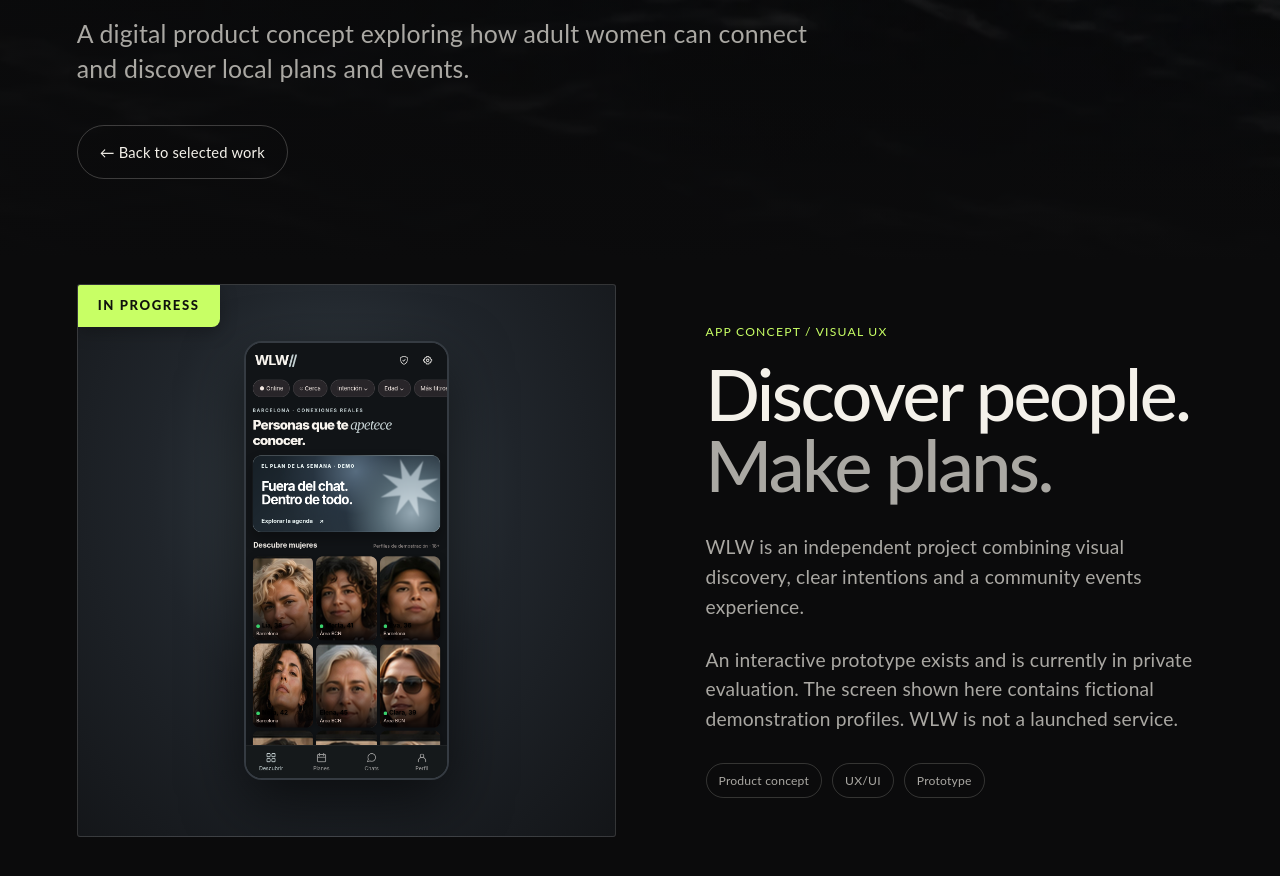
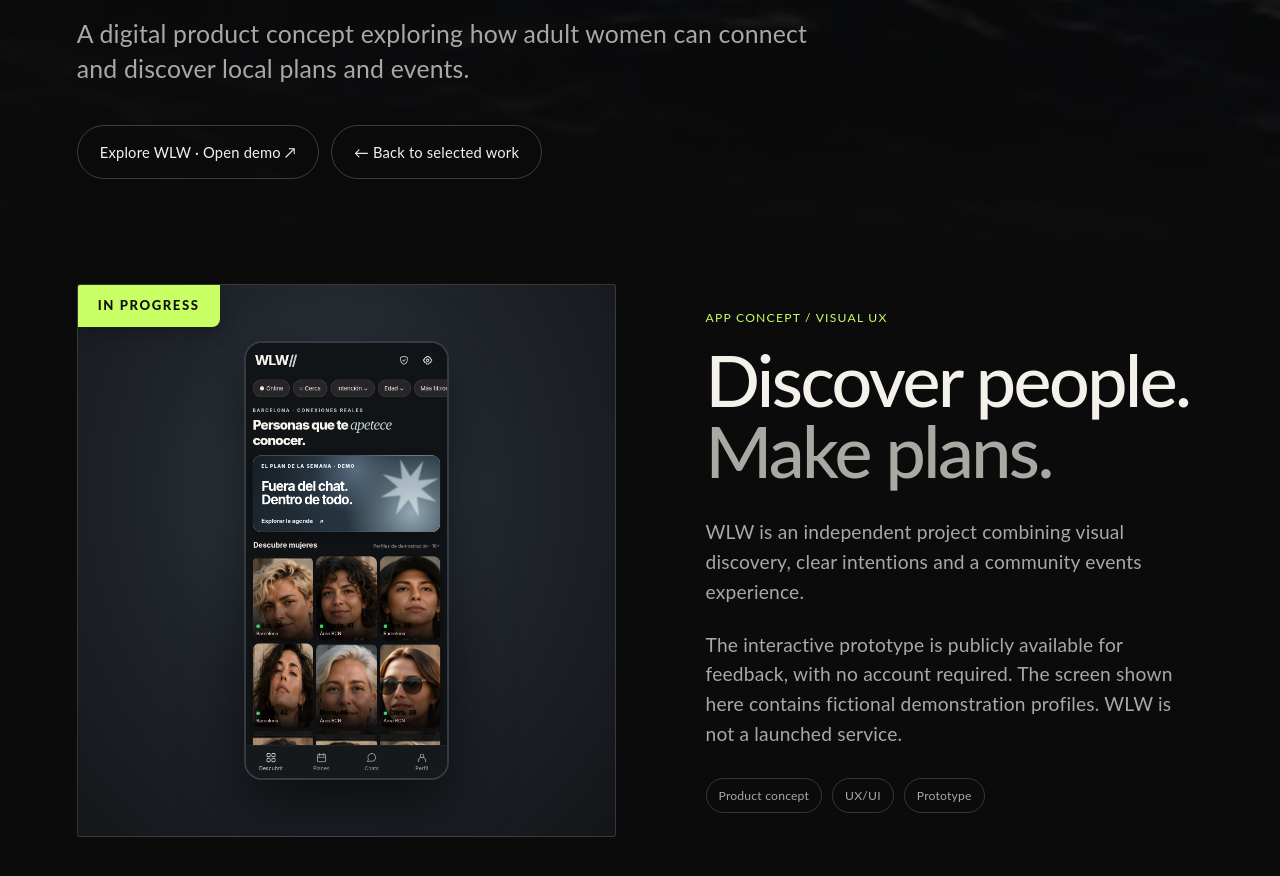
Before and after one commit to odibazo/portfolio, a Next.js app: page /projects/wlw in a window 1280 px wide. Shown: the part 540-1416 px from the top of the page. Built offline with nearby package versions, Linux system fonts and the light colour scheme.

Commit message:
Add public WLW demo link to project case study

```diff
--- a/pages/projects/wlw.js
+++ b/pages/projects/wlw.js
@@ -44,6 +44,9 @@ export default function WlwProject() {
               and discover local plans and events.
             </p>
             <div className={home.actions}>
+              <a className={home.secondaryButton} href="https://wlw-bcn-v19-8-photo-fix.vercel.app" target="_blank" rel="noopener noreferrer">
+                Explore WLW · Open demo ↗
+              </a>
               <Link className={home.secondaryButton} href="/#work">
                 ← Back to selected work
               </Link>
@@ -72,7 +75,7 @@ export default function WlwProject() {
               clear intentions and a community events experience.
             </p>
             <p>
-              An interactive prototype exists and is currently in private evaluation.
+              The interactive prototype is publicly available for feedback, with no account required.
               The screen shown here contains fictional demonstration profiles.
               WLW is not a launched service.
             </p>
```
